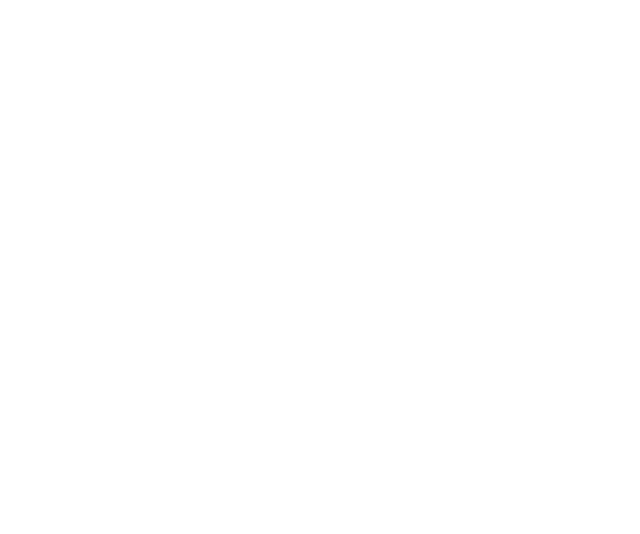
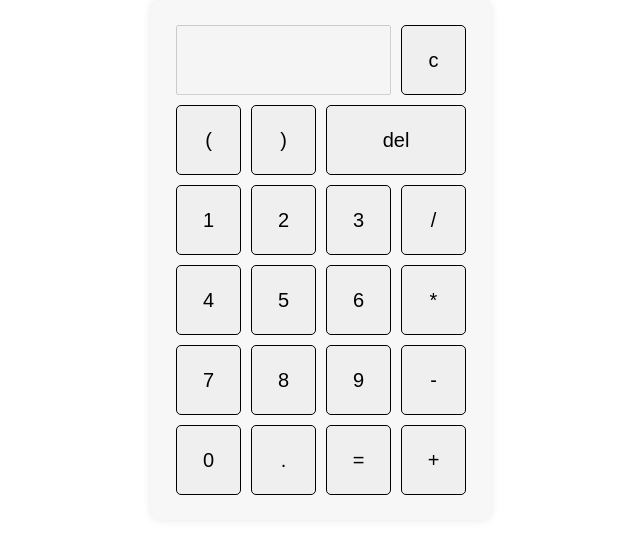
Before and after one commit to PebblesDV/calculator, a plain HTML site: page index.html in a window 1280 px wide. Shown: the whole page, without its empty margins (319-959 px from the left). Drawn offline with Linux system fonts and the light colour scheme.

Commit message:
working v1

```diff
--- /dev/null
+++ b/calculator.css
@@ -0,0 +1,40 @@
+* {
+    margin: 0;
+    padding: 0;
+}
+
+.display {
+    display: grid;
+    grid-template-columns: repeat(4, 1fr);
+}
+
+.buttons {
+    display: grid;
+    grid-template-columns: repeat(4, 1fr);
+}
+
+#result {
+    grid-column: span 3;
+    margin: 5px;
+}
+
+.calculator {
+    width: 300px;
+    margin: 0 auto;
+    background-color: #f7f7f7;
+    padding: 20px;
+    border-radius: 10px;
+    box-shadow: 0px 0px 10px rgba(0, 0, 0, 0.1);
+}
+
+.button {
+    height: 70px;
+    margin: 5px;
+    font-size: 20px;
+    border-radius: 5px;
+    border: 1px solid black;
+}
+
+.delete {
+    grid-column: span 2;
+}
--- /dev/null
+++ b/calculator.js
@@ -0,0 +1,21 @@
+function showOnDisplay(value) {
+    document.getElementById('result').value += value;
+}
+
+function clearDisplay() {
+    document.getElementById('result').value = "";
+}
+
+function deleteLast() {
+    let display = document.getElementById('result').value;
+    document.getElementById('result').value = display.slice(0, -1);
+}
+
+function calculateResult() {
+    try {
+        let result = eval(document.getElementById('result').value);
+        document.getElementById('result').value = result;
+    } catch (error) {
+        document.getElementById('result').value = 'Error';
+    }
+}
--- a/index.html
+++ b/index.html
@@ -3,9 +3,48 @@
 <head>
     <meta charset="UTF-8">
     <meta name="viewport" content="width=device-width, initial-scale=1.0">
+
+    <script src="calculator.js"></script>
+    <link rel="stylesheet" href="calculator.css">
+
     <title>Calculator</title>
 </head>
 <body>
 
+    <div class="calculator">
+        <div class="display">
+            <input type="text" id="result" disabled>
+            <input class="button" type="button" value="c" onclick="clearDisplay()">
+        </div>
+
+        <div class="buttons">
+            <input class="button" type="button" value="&#40" onclick="showOnDisplay('&#40')">
+            <input class="button" type="button" value="&#41" onclick="showOnDisplay('&#41')">
+            <input class="button delete" type="button" value="del" onclick="deleteLast()">
+
+            <input class="button" type="button" value="1" onclick="showOnDisplay('1')">
+            <input class="button" type="button" value="2" onclick="showOnDisplay('2')">
+            <input class="button" type="button" value="3" onclick="showOnDisplay('3')">
+            <input class="button" type="button" value="/" onclick="showOnDisplay('/')">
+
+            <input class="button" type="button" value="4" onclick="showOnDisplay('4')">
+            <input class="button" type="button" value="5" onclick="showOnDisplay('5')">
+            <input class="button" type="button" value="6" onclick="showOnDisplay('6')">
+            <input class="button" type="button" value="*" onclick="showOnDisplay('*')">
+
+            <input class="button" type="button" value="7" onclick="showOnDisplay('7')">
+            <input class="button" type="button" value="8" onclick="showOnDisplay('8')">
+            <input class="button" type="button" value="9" onclick="showOnDisplay('9')">
+            <input class="button" type="button" value="-" onclick="showOnDisplay('-')">
+
+            <input class="button" type="button" value="0" onclick="showOnDisplay('0')">
+            <input class="button" type="button" value="." onclick="showOnDisplay('.')">
+            <input class="button" type="button" value="=" onclick="calculateResult()">
+            <input class="button" type="button" value="+" onclick="showOnDisplay('+')">
+        </div>
+    </div>
+
+
+
 </body>
 </html>
```
